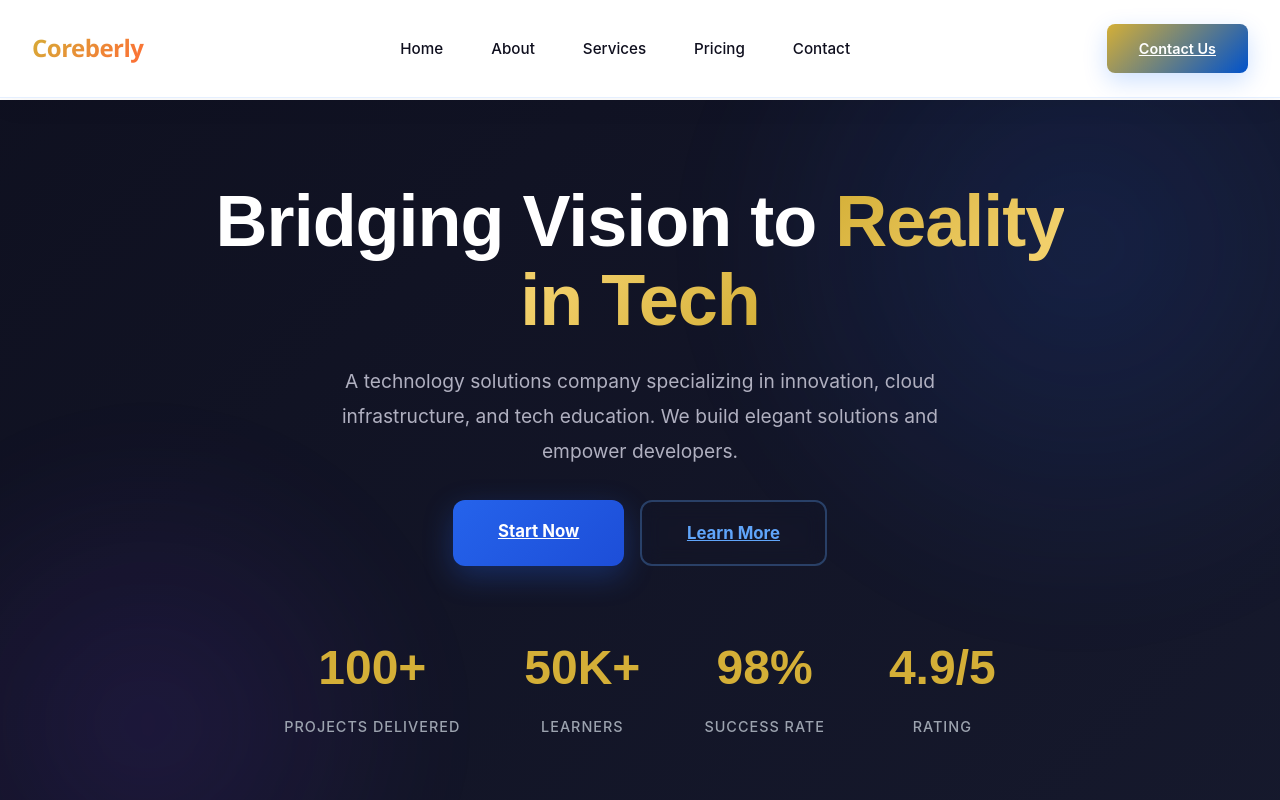
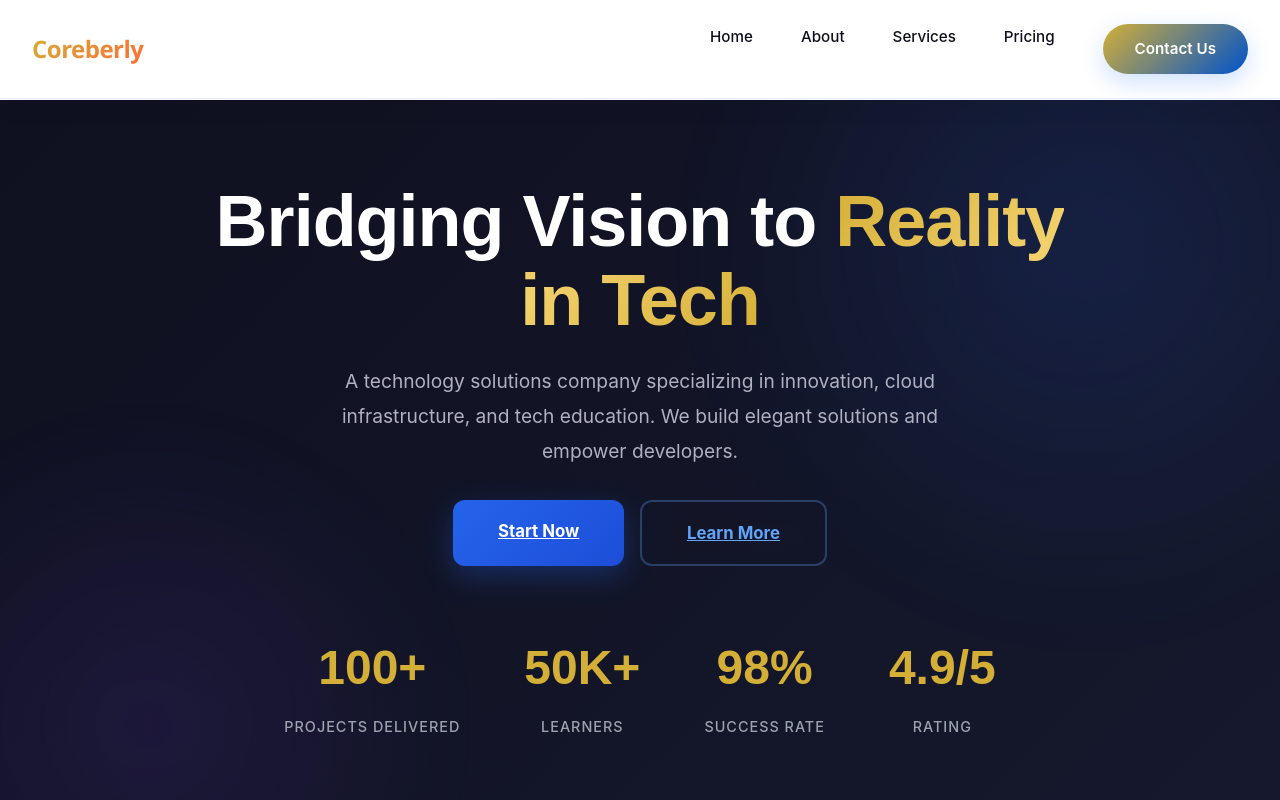
Before and after one commit to GSKANI/coreberly, a React (Create React App) app: page / in a window 1280 px wide. Shown: the top 800 px of the page. Built offline with nearby package versions, Linux system fonts and the light colour scheme.

Commit message:
mobile view

```diff
--- a/src/components/Navbar.css
+++ b/src/components/Navbar.css
@@ -76,86 +76,143 @@
   width: 100%;
 }
 
-.nav-cta {
+/* CTA Button Styling (Desktop & Mobile) */
+.nav-links li a.nav-cta-mobile {
   padding: 0.8rem 2rem;
   background: linear-gradient(135deg, var(--primary), #0052cc);
   color: white;
-  border: none;
-  border-radius: 8px;
-  cursor: pointer;
+  border-radius: 50px;
   font-weight: 600;
-  font-size: 0.9rem;
-  transition: all 0.4s cubic-bezier(0.4, 0, 0.2, 1);
-  position: relative;
-  overflow: hidden;
+  transition: all 0.4s ease;
   box-shadow: 0 8px 25px rgba(0, 102, 255, 0.2);
 }
 
-.nav-cta::before {
-  content: '';
-  position: absolute;
-  top: 0;
-  left: -100%;
-  width: 100%;
-  height: 100%;
-  background: linear-gradient(90deg, transparent, rgba(255, 255, 255, 0.2), transparent);
-  transition: left 0.5s;
+.nav-links li a.nav-cta-mobile::before {
+  display: none;
+  /* Remove underline effect */
 }
 
-.nav-cta:hover {
+.nav-links li a.nav-cta-mobile:hover {
   background: linear-gradient(135deg, var(--accent), #ff5015);
   transform: translateY(-3px);
   box-shadow: 0 12px 35px rgba(0, 102, 255, 0.3);
+  color: white;
 }
 
-.nav-cta:hover::before {
-  left: 100%;
-}
-
+/* Menu Toggle (Hamburger) */
 .menu-toggle {
   display: none;
   flex-direction: column;
   background: none;
   border: none;
   cursor: pointer;
-  gap: 5px;
+  gap: 6px;
+  z-index: 1001;
+  /* Above the overlay */
 }
 
 .menu-toggle span {
-  width: 25px;
+  width: 30px;
   height: 3px;
   background: var(--dark);
   border-radius: 2px;
-  transition: all 0.3s ease;
+  transition: all 0.3s cubic-bezier(0.68, -0.55, 0.265, 1.55);
 }
 
-@media (max-width: 768px) {
-  .nav-links {
-    position: fixed;
-    top: 70px;
-    left: -100%;
-    flex-direction: column;
-    width: 100%;
-    gap: 0;
+/* Helper class for open state toggle animation */
+.menu-toggle.open span:nth-child(1) {
+  transform: rotate(45deg) translate(5px, 6px);
   background: white;
-    transition: left 0.3s ease;
-    padding: 2rem;
 }
 
-  .nav-links.active {
-    left: 0;
+.menu-toggle.open span:nth-child(2) {
+  opacity: 0;
 }
 
-  .nav-links a {
-    padding: 1rem 0;
-    border-bottom: 1px solid var(--border);
+.menu-toggle.open span:nth-child(3) {
+  transform: rotate(-45deg) translate(6px, -7px);
+  background: white;
 }
 
+/* MOBILE RESPONSIVE STYLES */
+@media (max-width: 768px) {
   .menu-toggle {
     display: flex;
   }
 
-  .nav-cta {
-    display: none;
+  /* Full Screen Unique Overlay */
+  .nav-links {
+    position: fixed;
+    inset: 0;
+    /* Full screen */
+    background: linear-gradient(135deg, #0a0a16 0%, #131325 100%);
+    display: flex;
+    flex-direction: column;
+    justify-content: center;
+    align-items: center;
+    gap: 2.5rem;
+    padding: 2rem;
+    clip-path: circle(0% at 100% 0);
+    transition: clip-path 0.6s cubic-bezier(0.85, 0, 0.15, 1);
+    pointer-events: none;
+  }
+
+  .nav-links.active {
+    clip-path: circle(150% at 100% 0);
+    pointer-events: all;
+  }
+
+  /* Typography for Mobile Links */
+  .nav-links li {
+    opacity: 0;
+    transform: translateY(20px);
+    transition: all 0.5s ease;
+  }
+
+  .nav-links.active li {
+    opacity: 1;
+    transform: translateY(0);
+  }
+
+  /* Stagger delays for items */
+  .nav-links.active li:nth-child(1) {
+    transition-delay: 0.1s;
+  }
+
+  .nav-links.active li:nth-child(2) {
+    transition-delay: 0.2s;
+  }
+
+  .nav-links.active li:nth-child(3) {
+    transition-delay: 0.3s;
+  }
+
+  .nav-links.active li:nth-child(4) {
+    transition-delay: 0.4s;
+  }
+
+  .nav-links.active li:nth-child(5) {
+    transition-delay: 0.5s;
+  }
+
+  .nav-links a {
+    font-family: 'Clash Display', sans-serif;
+    font-size: 2.5rem;
+    font-weight: 700;
+    color: rgba(255, 255, 255, 0.8);
+    text-transform: capitalize;
+  }
+
+  .nav-links a:hover {
+    color: var(--primary);
+    transform: scale(1.1);
+  }
+
+  /* Mobile CTA Styling adjustments */
+  .nav-links li a.nav-cta-mobile {
+    font-size: 1.2rem;
+    padding: 1rem 3rem;
+    margin-top: 1rem;
+    background: linear-gradient(90deg, var(--primary), var(--accent));
   }
 }
--- a/src/components/Navbar.js
+++ b/src/components/Navbar.js
@@ -13,7 +13,7 @@ const Navbar = ({ isDarkMode, setIsDarkMode }) => {
         </Link>
 
         <button
-          className="menu-toggle"
+          className={`menu-toggle ${isMenuOpen ? 'open' : ''}`}
           onClick={() => setIsMenuOpen(!isMenuOpen)}
         >
           <span></span>
@@ -26,10 +26,8 @@ const Navbar = ({ isDarkMode, setIsDarkMode }) => {
           <li><Link to="/about" onClick={() => setIsMenuOpen(false)}>About</Link></li>
           <li><Link to="/services" onClick={() => setIsMenuOpen(false)}>Services</Link></li>
           <li><a href="/#pricing" onClick={() => setIsMenuOpen(false)}>Pricing</a></li>
-          <li><Link to="/contact" onClick={() => setIsMenuOpen(false)}>Contact</Link></li>
+          <li><Link to="/contact" className="nav-cta-mobile" onClick={() => setIsMenuOpen(false)}>Contact Us</Link></li>
         </ul>
-
-        <Link to="/contact" className="nav-cta">Contact Us</Link>
       </div>
     </nav>
   );
```
Lines whose indentation alone changed are shown as unchanged.
